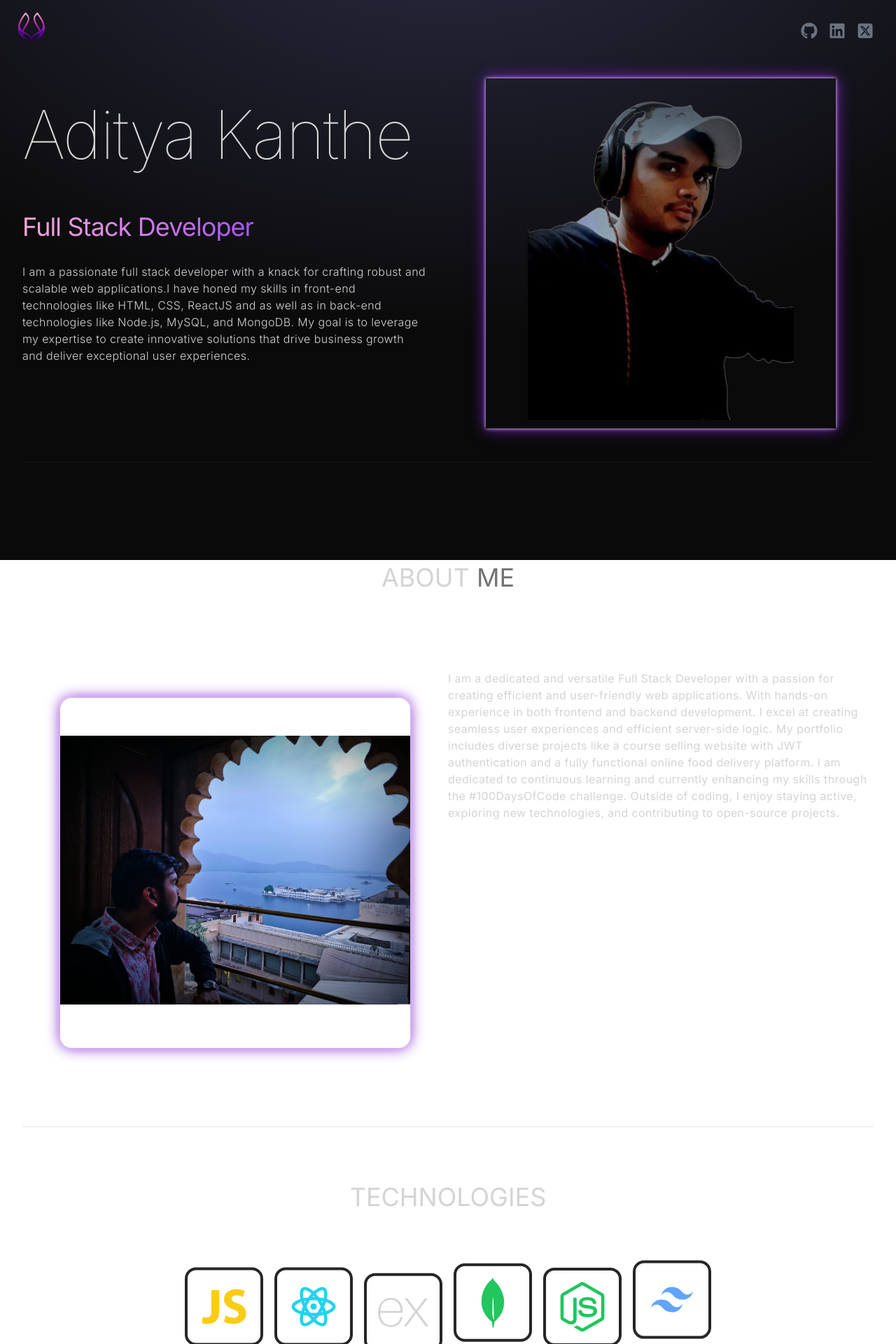
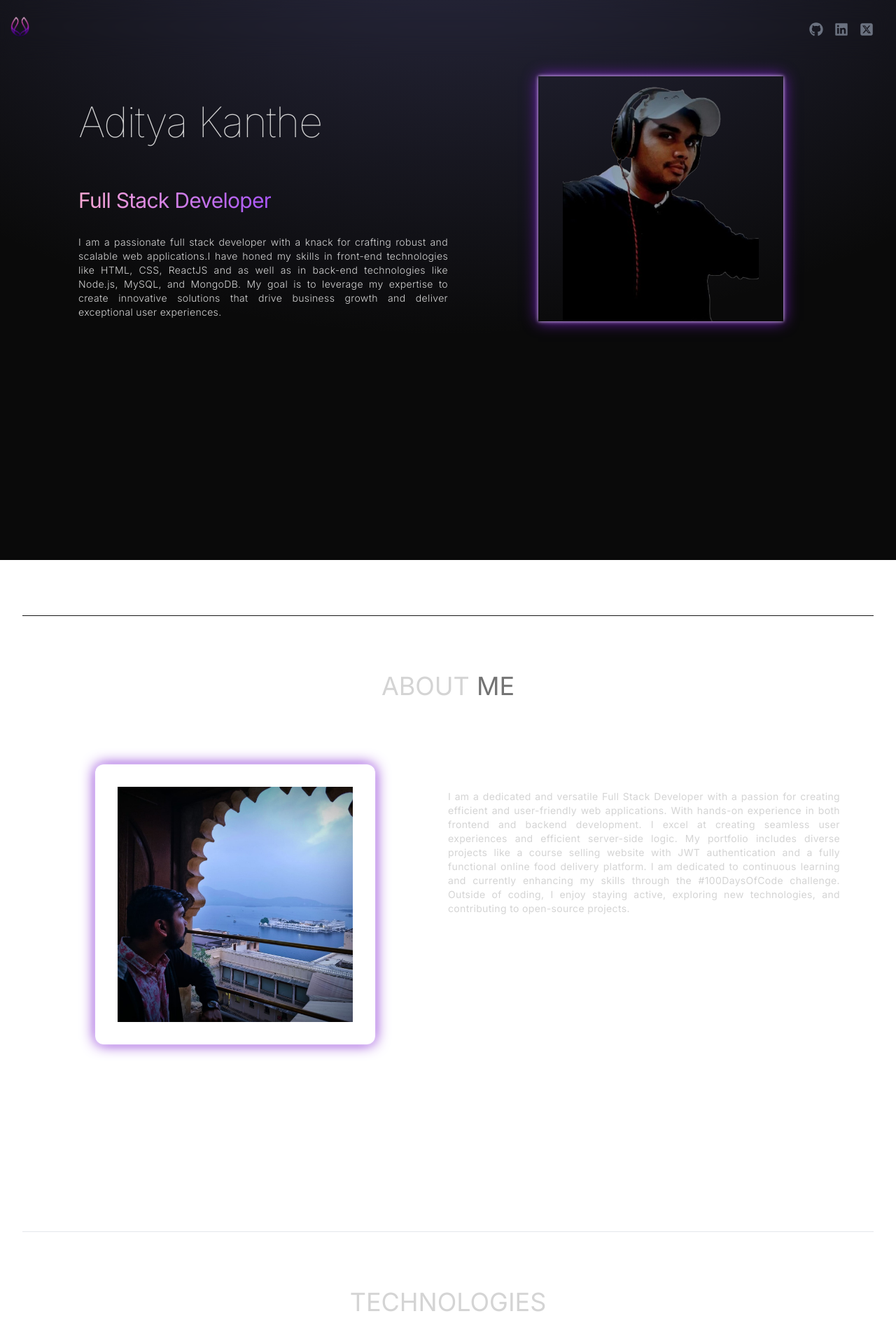
Before and after one commit to adityakanthe10/personal-portfolio-reactjs-, a React (Vite) app: page / in a window 1280 px wide. Shown: the top 1920 px of the page at 70% size. Built offline with nearby package versions, Linux system fonts and the light colour scheme.

Commit message:
added glass efffect to navbar

```diff
--- a/src/components/About/About.jsx
+++ b/src/components/About/About.jsx
@@ -3,7 +3,7 @@ import {motion} from "framer-motion"
 
 const About = () => {
   return (
-    <div className="border-b neutral-900 pb-10">
+    <div className="h-screen border-b neutral-900 pb-10">
         <h1 className="my-20 text-center text-4xl">ABOUT
         <span className="text-neutral-500"> ME</span>
         </h1>
@@ -12,9 +12,9 @@ const About = () => {
             whileInView={{opacity:1,x:0}}
             initial={{opacity:0, x:-100}}
             transition={{duration:0.5}}
-            className="w-full lg:w-1/2 lg:p-8">
+            className="w-full lg:w-1/2 lg:p-3">
             <div className="flex items-center justify-center">
-                <img className=" w-[500px] h-[500px] rounded-2xl object-contain shadow-neon  pb-2 m-10"src={aboutImage} alt="about" />
+                <img className=" w-[400px] h-[400px] rounded-xl object-cover shadow-neon p-8 "src={aboutImage} alt="about" />
             </div>
             </motion.div>
             <motion.div
@@ -23,7 +23,7 @@ const About = () => {
             transition={{duration:0.5}}
             className="w-full lg:w-1/2">
             <div className="flex justify-center lg:justify-start">
-                <p className="my-2 max-xl py-6 tracking-wide">I am a dedicated and versatile Full Stack Developer with a passion for creating efficient and user-friendly web applications. With hands-on experience in both frontend and backend development. I excel at creating seamless user experiences and efficient server-side logic. My portfolio includes diverse projects like a course selling website with JWT authentication and a fully functional online food delivery platform. I am dedicated to continuous learning and currently enhancing my skills through the #100DaysOfCode challenge. Outside of coding, I enjoy staying active, exploring new technologies, and contributing to open-source projects.</p>
+                <p className="my-2 max-xl py-10 tracking-wide text-justify text-sm lg:pr-12">I am a dedicated and versatile Full Stack Developer with a passion for creating efficient and user-friendly web applications. With hands-on experience in both frontend and backend development. I excel at creating seamless user experiences and efficient server-side logic. My portfolio includes diverse projects like a course selling website with JWT authentication and a fully functional online food delivery platform. I am dedicated to continuous learning and currently enhancing my skills through the #100DaysOfCode challenge. Outside of coding, I enjoy staying active, exploring new technologies, and contributing to open-source projects.</p>
             </div>
             </motion.div>
         </div>
--- a/src/components/Hero/Hero.jsx
+++ b/src/components/Hero/Hero.jsx
@@ -12,35 +12,35 @@ const container = (delay) =>({
 })
 const Hero = () => {
   return (
-    <div className=" mt-20 border-b border-neutral-900 pb-4 lg:mb-36">
-        <div className="flex flex-wrap justify-content:center">
+    <div className="h-screen mt-20 border-b border-neutral-900 pb-4">
+        <div className="flex flex-wrap justify-items-center items-center">
             <div className="w-full h-full lg:w-1/2">
-            <div className="flex flex-col items-center lg:items-start">
+            <div className="flex flex-col items-center lg:items-start lg:ml-20 ">
                 <motion.h1
                 variants={container(0)}
                 initial="hidden"
                 animate="visible"
-                className ="pb-16 text-6xl font-thin tracking-tight lg:mt-16 lg:text-8xl">
+                className ="pb-16 text-6xl font-thin tracking-tight lg:mt-16 lg:text-6xl">
                     Aditya Kanthe
                 </motion.h1>
                 <motion.span
                  variants={container(0.5)}
                  initial="hidden"
                  animate="visible"
-                className="bg-gradient-to-r from-pink-300 vias-slate-500 to-purple-500 bg-clip-text text-4xl tracking-tight text-transparent">Full Stack Developer</motion.span>
+                className="bg-gradient-to-r from-pink-300 vias-slate-500 to-purple-500 bg-clip-text text-3xl tracking-tight text-transparent">Full Stack Developer</motion.span>
                 <motion.p
                  variants={container(1)}
                  initial="hidden"
                  animate="visible"
-                className="my-2 max-w-xl py-6 font-light tracking-wide">I am a passionate full stack developer with a knack for crafting robust and scalable web applications.I have honed my skills in front-end technologies like HTML, CSS, ReactJS and as well as in back-end technologies like Node.js, MySQL, and MongoDB. My goal is to leverage my expertise to create innovative solutions that drive business growth and deliver exceptional user experiences.</motion.p>
+                className="my-2 max-w-xl py-6 font-light tracking-wide text-sm text-justify">I am a passionate full stack developer with a knack for crafting robust and scalable web applications.I have honed my skills in front-end technologies like HTML, CSS, ReactJS and as well as in back-end technologies like Node.js, MySQL, and MongoDB. My goal is to leverage my expertise to create innovative solutions that drive business growth and deliver exceptional user experiences.</motion.p>
                 </div>
             </div>
-            <div className="w-full lg:w-1/2 lg:p-8">
+            <div className="w-full lg:w-1/2 lg:p-3">
             <div className="flex justify-center ">
                 <motion.img
                 initial={{x:100,opacity:0}}
                 animate={{x:0,opacity:1}}
-                transition={{duration:1,delay:1.2}} src={profilePic} alt="Aditya Profile" className="w-[500px] h-[500px] object-contain shadow-neon py-3"
+                transition={{duration:1,delay:1.2}} src={profilePic} alt="Aditya Profile" className="w-[350px] h-[350px] object-contain shadow-neon "
                  />
             </div>
             </div>
--- a/src/components/Navbar/Navbar.jsx
+++ b/src/components/Navbar/Navbar.jsx
@@ -6,16 +6,14 @@ import {FaSquareXTwitter} from "react-icons/fa6"
 
 const Navbar = () => {
   return (
-    <nav className = "bg-neutral-750 nav z-50 fixed top-0 left-0 w-full flex items-center justify-between shadow-none ">
+    <nav className = " backdrop-filter backdrop-blur-lg bg-neutral-750 nav z-50 fixed top-0 left-0 w-full flex items-center justify-between shadow-none ">
         <div className="flex flex-shrink-0 items-center">
-            <a href="#" className=""><img className="mx-5 w-12" src={logo} alt="logo" /></a>
+            <a href="#" className=""><img className="mx-3 w-8" src={logo} alt="logo" /></a>
         </div>
-        <div className="social_links m-8 flex items-center justify-center gap-4 text-2xl text-gray-500">
+        <div className="social_links m-8 flex items-center justify-center gap-4 text-xl text-gray-500">
             <a className="hover:text-blue-50" target="_blank" href="https://github.com/adityakanthe10"><FaGithub /></a>
             <a className="hover:bg-blue-50 hover:text-[#0077B5] rounded" target="_blank" href="https://www.linkedin.com/in/aditya-kanthe-a63bb9214">
-            <FaLinkedin />
-            </a>
-            {/* <a className=" hover:bg-gradient-to-r hover:from-pink-500 hover:to-yellow-500 hover:text-white hover:rounded-full " target="_blank" href="https://www.instagram.com/adityakanthe10/"><FaInstagram /></a> */}
+            <FaLinkedin /></a>
             <a className="hover:text-blue-50" target="_blank" href="https://twitter.com/aditya_kanthe"><FaSquareXTwitter /></a>
         </div>
         </nav>
--- a/src/components/Projects/Projects.jsx
+++ b/src/components/Projects/Projects.jsx
@@ -28,10 +28,10 @@ const Projects = () => {
                 initial={{opacity:0,x:100}}
                 transition={{duration:1}}
                 className="w-full max-w-xl lg:w-3/4 ">
-                <h6 className="mb-4 font-bold flex justify-between">{project.title}
+                <h6 className="mb-4 font-bold flex justify-between text-base">{project.title}
                      {/* <a className=""  target="_blank" href={project.githublink}><FaGithub /></a> */}
                      <a className=""  target="_blank" href={project.livelink}><LiaExternalLinkAltSolid /></a></h6>
-                    <p className="mb-4 text-neutral-400">{project.description}</p>
+                    <p className="mb-4 text-neutral-400 text-sm">{project.description}</p>
                     {project.technologies.map((tech,index)=>(
                         <span key={index} className="mr-2 rounded bg-neutral-900 px-2 py-1 text-sm font-medium text-purple-500 shadow-neon">{tech}</span>
                     ))}
--- a/src/index.js
+++ b/src/index.js
@@ -43,7 +43,7 @@ export const PROJECTS = [
     githublink: "https://github.com/adityakanthe10/image_fetch",
     livelink: "https://creative-kheer-d34cd7.netlify.app/",
     description:
-      "mage_Splash is a dynamic web project designed to bring the beauty and diversity of the world's photography to your screen with just a click. Leveraging the powerful Unsplash API.",
+      "Image_Splash is a dynamic web project designed to bring the beauty and diversity of the world's photography to your screen with just a click. Leveraging the powerful Unsplash API.",
     technologies: ["HTML", "CSS", "JS"],
   },
 ];
```
Also changed, not shown: src/components/changes.md (+2 -2 lines), 1 other file (tests, documents, lock files or other folders).
